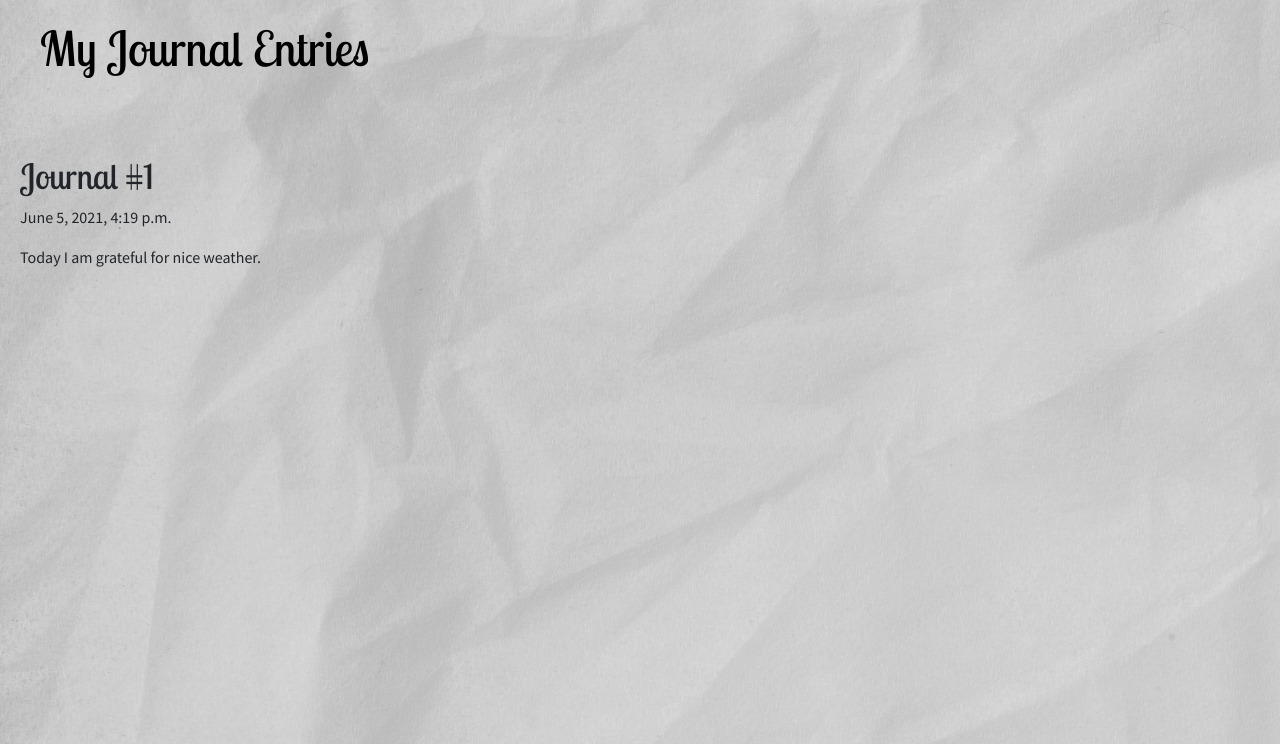
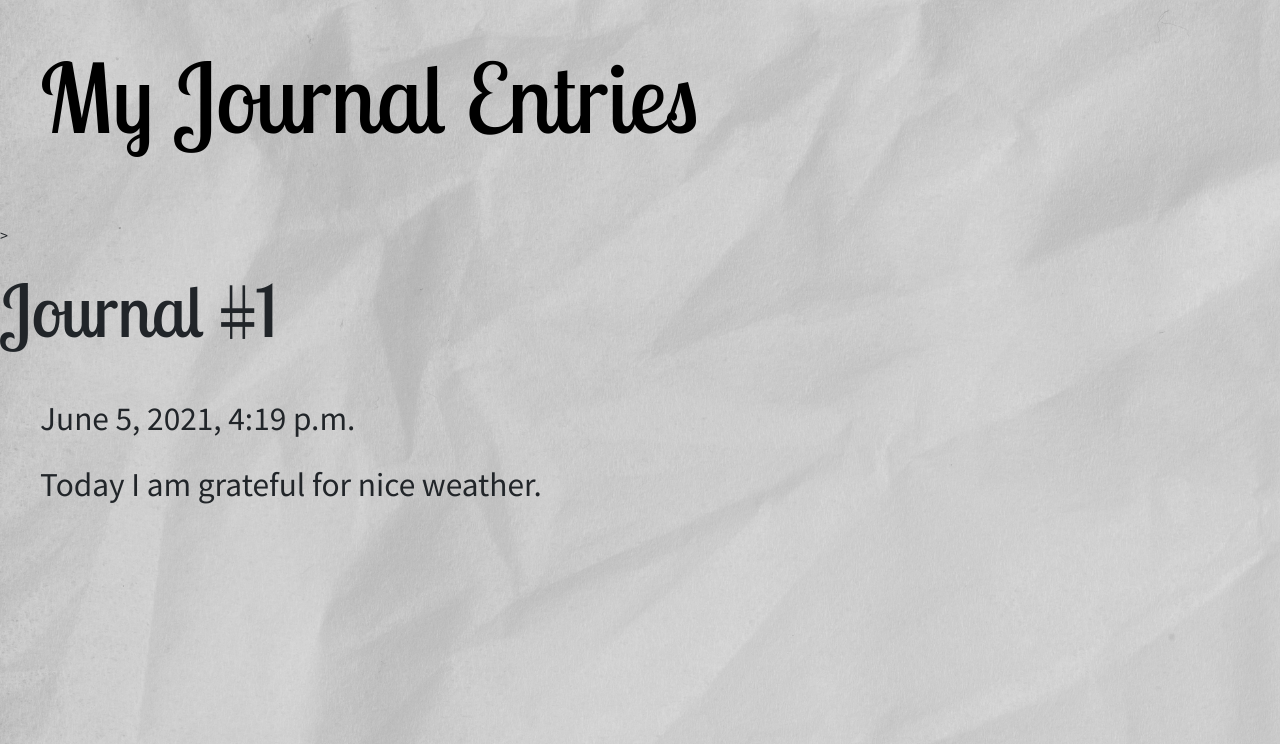
Before and after one commit to lcunnin/django-journalapp, a Django app: page /old_entries/ in a window 1280 px wide. Shown: the part 56-800 px from the top of the page. Run offline with Django 3.2, Linux system fonts and the light colour scheme; data comes from the database, SQL or seed files in the repository.

Commit message:
added css

```diff
--- a/entries/static/base/css/style.css
+++ b/entries/static/base/css/style.css
@@ -3,14 +3,15 @@ h1, h3 {
 }
 
 h1 {
-    font-size: 36pt;
+    font-size: 6em;
     text-decoration: none;
     color: black;
 }
 
 h3 {
-    font-size: 26pt;
+    font-size: 4.5em;
     text-decoration: none;
+    margin-bottom: 20px;
 }
 
 body {
@@ -21,7 +22,7 @@ body {
 }
 
 .header-container {
-    margin-top: 0;
+    margin-top: 20px;
     margin-bottom: 40px;
     padding: 20px 20px 20px 40px;
 }
@@ -43,5 +44,10 @@ body {
 }
 
 .recorded-entry-container {
-    padding: 10px 20px 100px 20px;
+    padding: 20px 20px 20px 40px;
+    font-size: 25pt;
 }
+
+.recorded-entry-title {
+    margin: 20px auto;
+}
--- a/entries/templates/entries/old_entries.html
+++ b/entries/templates/entries/old_entries.html
@@ -7,11 +7,11 @@
     <h1 class="title">{{ page_heading }}</h1>
     </div>
 
-    {% for entry in entries %}
+    {% for entry in entries %}>
+            <h3 class="recorded-entry-title">{{ entry.title }}</h3>
         <div class="recorded-entry-container">
-                <h3>{{ entry.title }}</h3>
-                <p>{{ entry.date_posted }}</p>
-                <p>{{ entry.text }}</p>
+            <p>{{ entry.date_posted }}</p>
+            <p>{{ entry.text }}</p>
         </div>
     {% endfor %}
 
```
